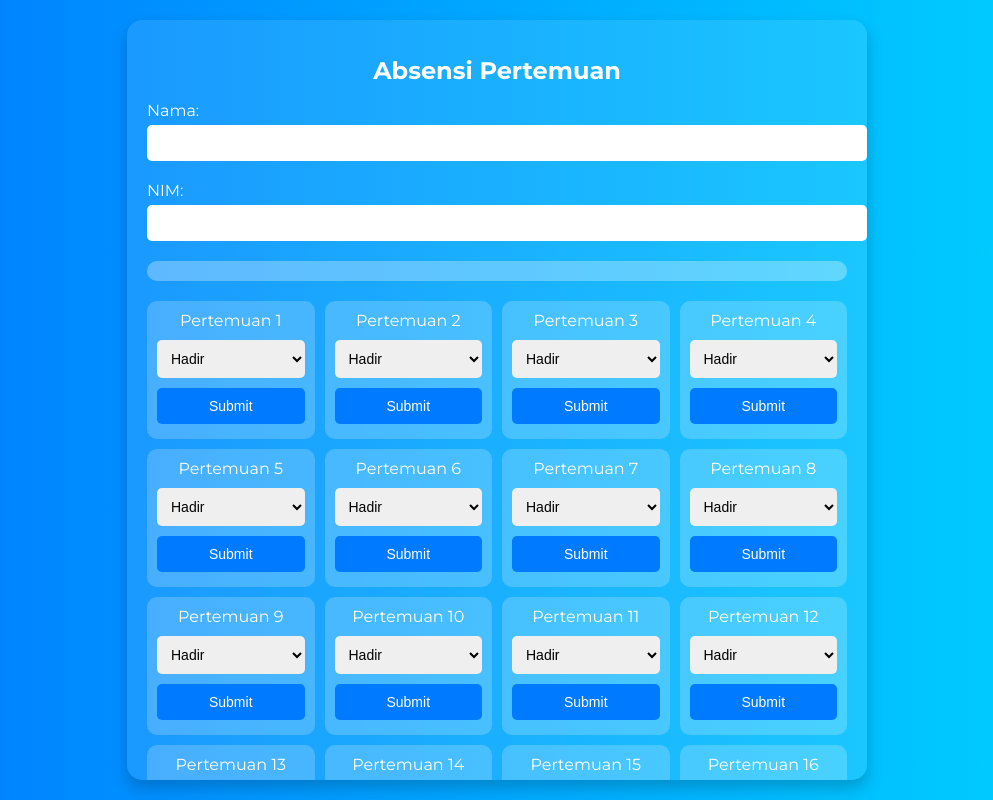
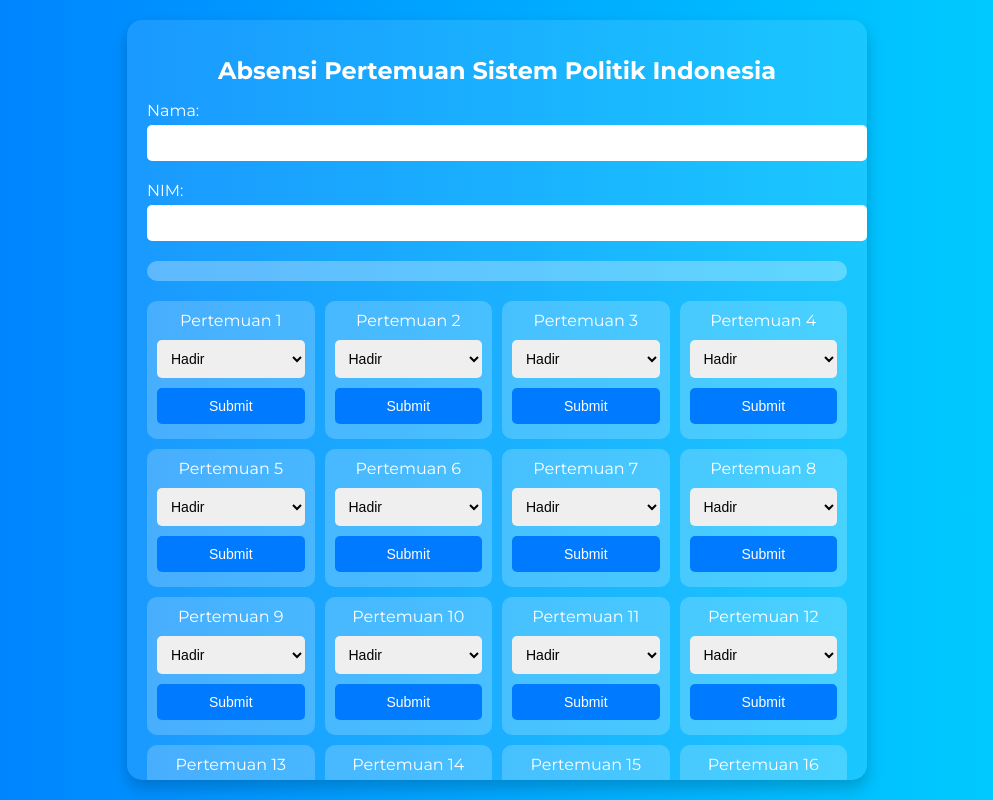
Before and after one commit to NatsssssP1/asben5, a plain HTML site: page index.html/index.html in a window 1280 px wide. Shown: the whole page, without its empty margins (143-1136 px from the left). Drawn offline with Linux system fonts and the light colour scheme.

Commit message:
Update index.html

```diff
--- a/index.html/index.html
+++ b/index.html/index.html
@@ -3,7 +3,7 @@
 <head>
     <meta charset="UTF-8">
     <meta name="viewport" content="width=device-width, initial-scale=1.0">
-    <title>Form Absensi 16 Pertemuan</title>
+    <title>Form Absensi Sistem Poltik Indonesia</title>
     <link href="https://fonts.googleapis.com/css2?family=Montserrat:wght@400;700&display=swap" rel="stylesheet">
     <style>
         body {
@@ -95,7 +95,7 @@
 </head>
 <body>
     <div class="container">
-        <h1>Absensi Pertemuan</h1>
+        <h1>Absensi Pertemuan Sistem Politik Indonesia</h1>
         <div class="form-group">
             <label for="nama">Nama:</label>
             <input type="text" id="nama" name="nama">
```
